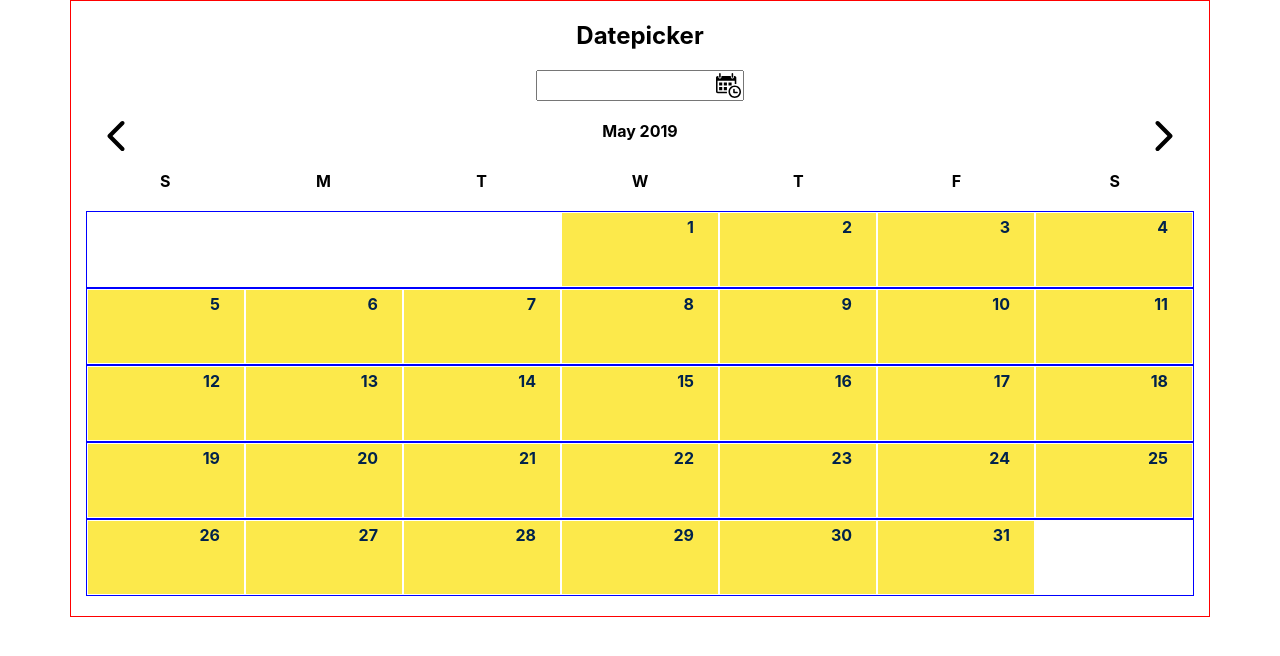
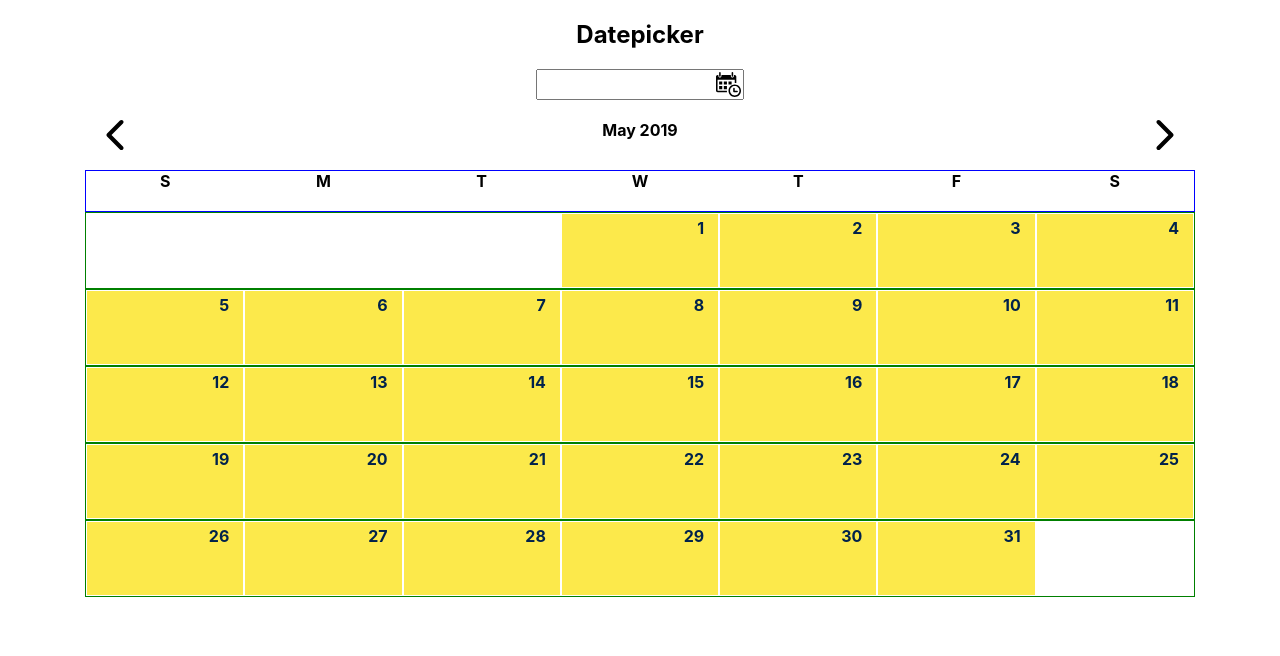
Before and after one commit to AlanaFarkas/date-picker, a React (Create React App) app: page / in a window 1280 px wide. Both pictures are taken after a click on the picture 728 px from the left and 85 px from the top of the page. Shown: the top 656 px of the page. Built offline with nearby package versions, Linux system fonts and the light colour scheme; what react-animations would draw is missing.

Commit message:
fix: wrapping days and weeks

```diff
--- a/src/App.js
+++ b/src/App.js
@@ -54,7 +54,6 @@ export default class App extends Component {
 
 const AppContainer = styled(Container)`
   text-align: center;
-  border: 1px red solid;
 `;
 
 const AppHeaderRow = styled.div``;
--- a/src/Calendar.js
+++ b/src/Calendar.js
@@ -235,10 +235,11 @@ const CalendarMonthYear = styled(Col)`
 
 const DaysOfTheWeekRow = styled(Row)`
     flex-wrap: nowrap!important;
+    border: 1px blue solid;
 `
 
-const Week = styled(Row)`
-    border: 1px blue solid;
+const Week = styled(DaysOfTheWeekRow)`
+    border: 1px green solid;
 `;
 
 const Weekday = styled(Col)`
@@ -264,5 +265,5 @@ const DateCell = styled(Col)`
 
 const DateDigit = styled.div`
   text-align: right;
-  margin: 5px 10px 0 0;
+  margin-top: 5px;
 `;
```
